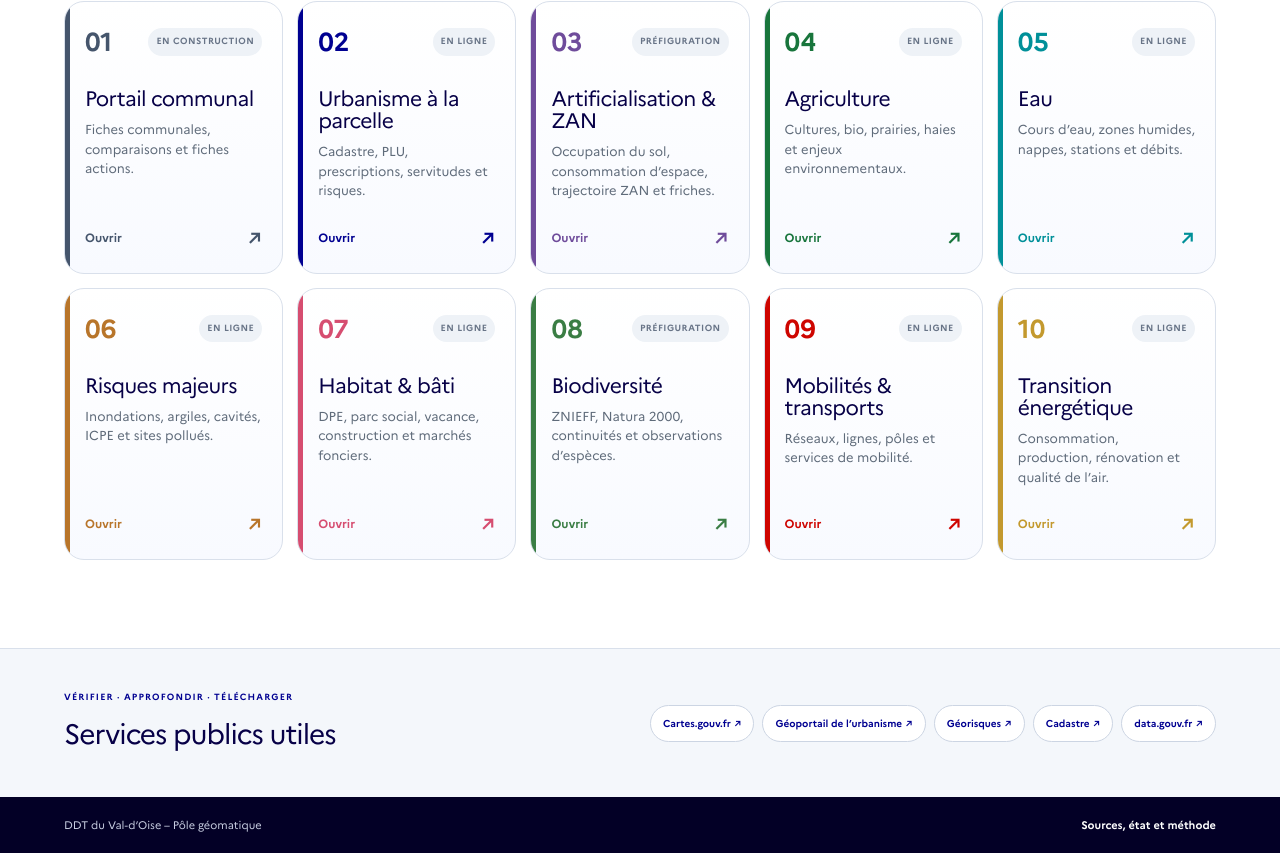
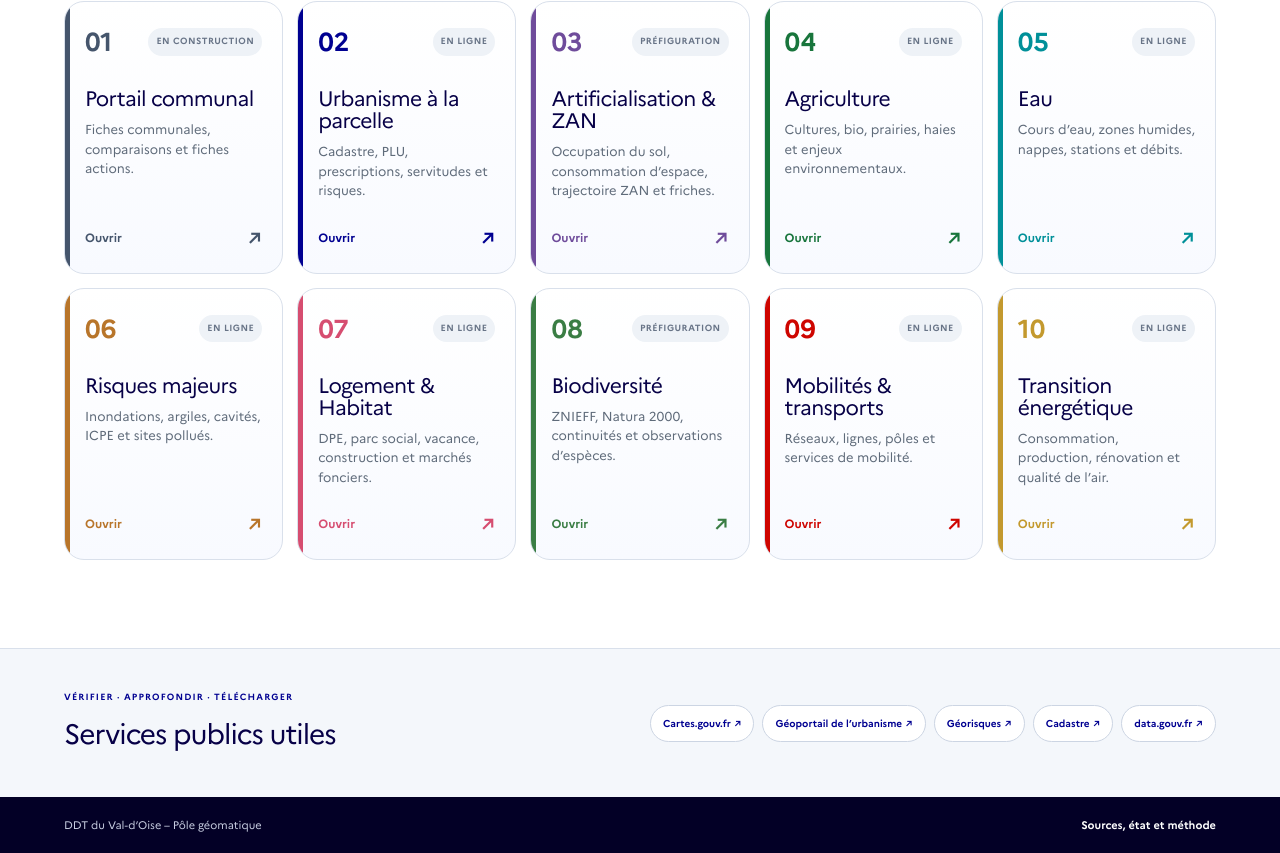
Before and after one commit to DDT95/atlas-territorial-95, a Next.js app: page / in a window 1280 px wide. Shown: the part 1084-1937 px from the top of the page. Built offline with nearby package versions, Linux system fonts and the light colour scheme; no server answers.

Commit message:
Renommer la lecture Logement et Habitat

```diff
--- a/app/donnees/page.tsx
+++ b/app/donnees/page.tsx
@@ -5,7 +5,7 @@ const observatories = [
   { name: "Agriculture", sources: "RPG (IGN / ASP), Agence Bio, API Carto et référentiels environnementaux publics", use: "Cultures, agriculture biologique, prairies, haies et contraintes environnementales", status: "connected", label: "En ligne" },
   { name: "Eau", sources: "Eaufrance, Sandre, Hub’Eau, BNPE et données des services de l’État", use: "Cours d’eau, masses d’eau, prélèvements, stations, nappes et gouvernance", status: "connected", label: "En ligne" },
   { name: "Risques majeurs", sources: "Géorisques, BRGM, bases nationales des installations et données réglementaires", use: "Inondations, argiles, cavités, installations classées et sites pollués", status: "connected", label: "En ligne" },
-  { name: "Habitat & bâti", sources: "DPE (ADEME), BDNB (CSTB), RPLS, Sitadel, DVF et données publiques du logement", use: "Performance énergétique, parc social, vacance, construction et marchés fonciers", status: "connected", label: "En ligne" },
+  { name: "Logement & Habitat", sources: "DPE (ADEME), BDNB (CSTB), RPLS, Sitadel, DVF et données publiques du logement", use: "Performance énergétique, parc social, vacance, construction et marchés fonciers", status: "connected", label: "En ligne" },
   { name: "Biodiversité", sources: "INPN (MNHN), API Carto, Inventaire national du patrimoine naturel et référentiels régionaux", use: "Espaces protégés, ZNIEFF, Natura 2000, continuités et observations d’espèces", status: "prefiguration", label: "Préfiguration" },
   { name: "Mobilités et transports", sources: "Île-de-France Mobilités et transport.data.gouv.fr", use: "Réseaux, pôles, lignes et offres de transport", status: "connected", label: "En ligne" },
   { name: "Transition énergétique", sources: "ADEME, Enedis, ODRE, Airparif et données territoriales de l’énergie", use: "Consommations, productions, rénovation énergétique et qualité de l’air", status: "connected", label: "En ligne" },
--- a/app/habitat/page.tsx
+++ b/app/habitat/page.tsx
@@ -1,7 +1,7 @@
 export default function HabitatPage() {
   return (
     <main className="embedded-tool">
-      <iframe className="habitat-frame" src="https://ddt95.github.io/observatoire_bati/" title="Observatoire du bâti du Val-d’Oise" allow="geolocation" />
+      <iframe className="habitat-frame" src="https://ddt95.github.io/observatoire_bati/" title="Logement & Habitat du Val-d’Oise" allow="geolocation" />
     </main>
   );
 }
--- a/app/page.tsx
+++ b/app/page.tsx
@@ -17,7 +17,7 @@ const themes = [
   { href: "https://ddt95.github.io/agriculture95/", index: "04", title: "Agriculture", text: "Cultures, bio, prairies, haies et enjeux environnementaux.", tone: "green", status: "En ligne" },
   { href: "https://ddt95.github.io/eau95/", index: "05", title: "Eau", text: "Cours d’eau, zones humides, nappes, stations et débits.", tone: "cyan", status: "En ligne" },
   { href: "https://ddt95.github.io/observatoire_risques_95/", index: "06", title: "Risques majeurs", text: "Inondations, argiles, cavités, ICPE et sites pollués.", tone: "orange", status: "En ligne" },
-  { href: "https://ddt95.github.io/observatoire_bati/", index: "07", title: "Habitat & bâti", text: "DPE, parc social, vacance, construction et marchés fonciers.", tone: "pink", status: "En ligne" },
+  { href: "https://ddt95.github.io/observatoire_bati/", index: "07", title: "Logement & Habitat", text: "DPE, parc social, vacance, construction et marchés fonciers.", tone: "pink", status: "En ligne" },
   { href: "https://ddt95.github.io/biodiversite95/", index: "08", title: "Biodiversité", text: "ZNIEFF, Natura 2000, continuités et observations d’espèces.", tone: "leaf", status: "Préfiguration" },
   { href: "https://ddt95.github.io/transport95/", index: "09", title: "Mobilités & transports", text: "Réseaux, lignes, pôles et services de mobilité.", tone: "red", status: "En ligne" },
   { href: "https://ddt95.github.io/transition-energetique95/", index: "10", title: "Transition énergétique", text: "Consommation, production, rénovation et qualité de l’air.", tone: "gold", status: "En ligne" },
```
